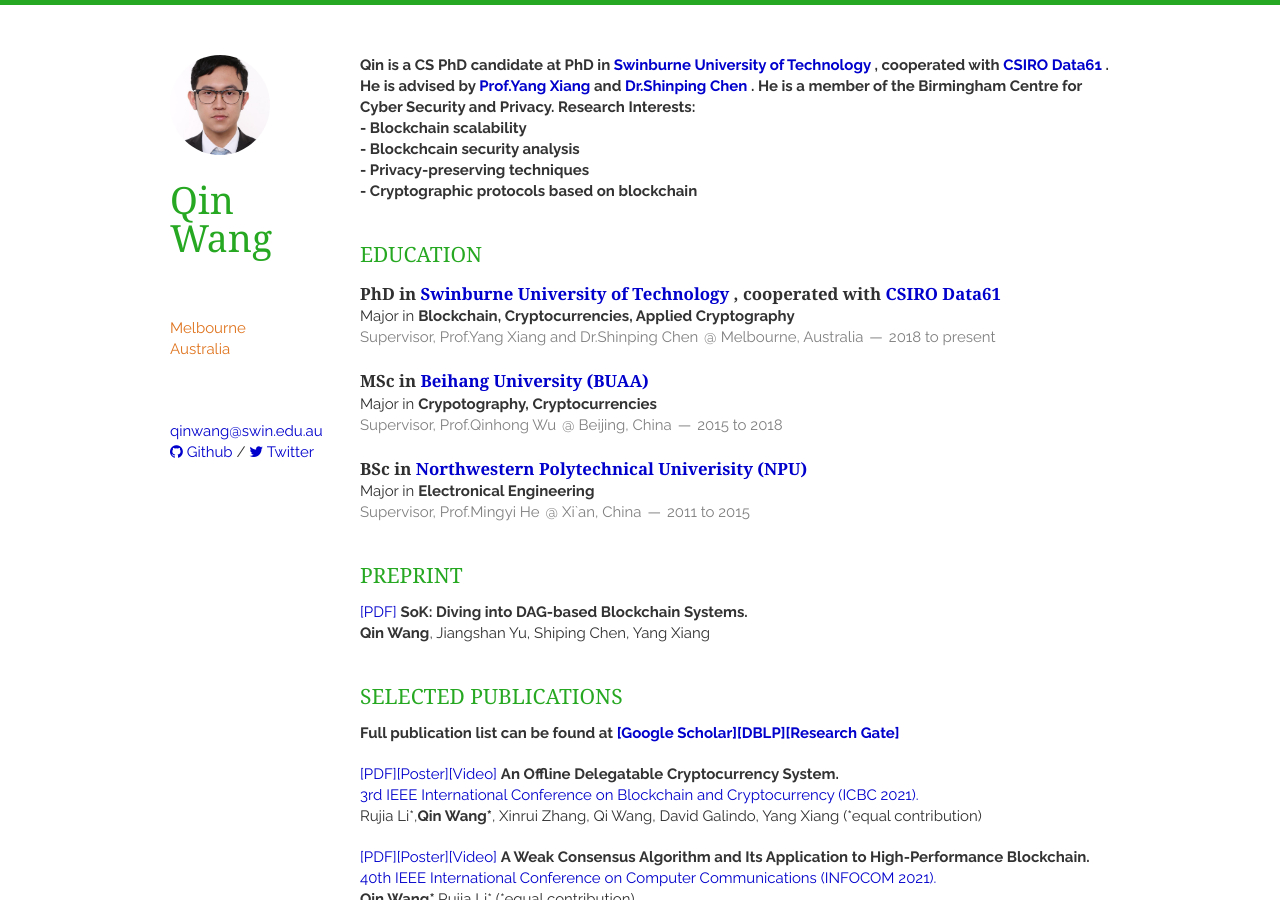
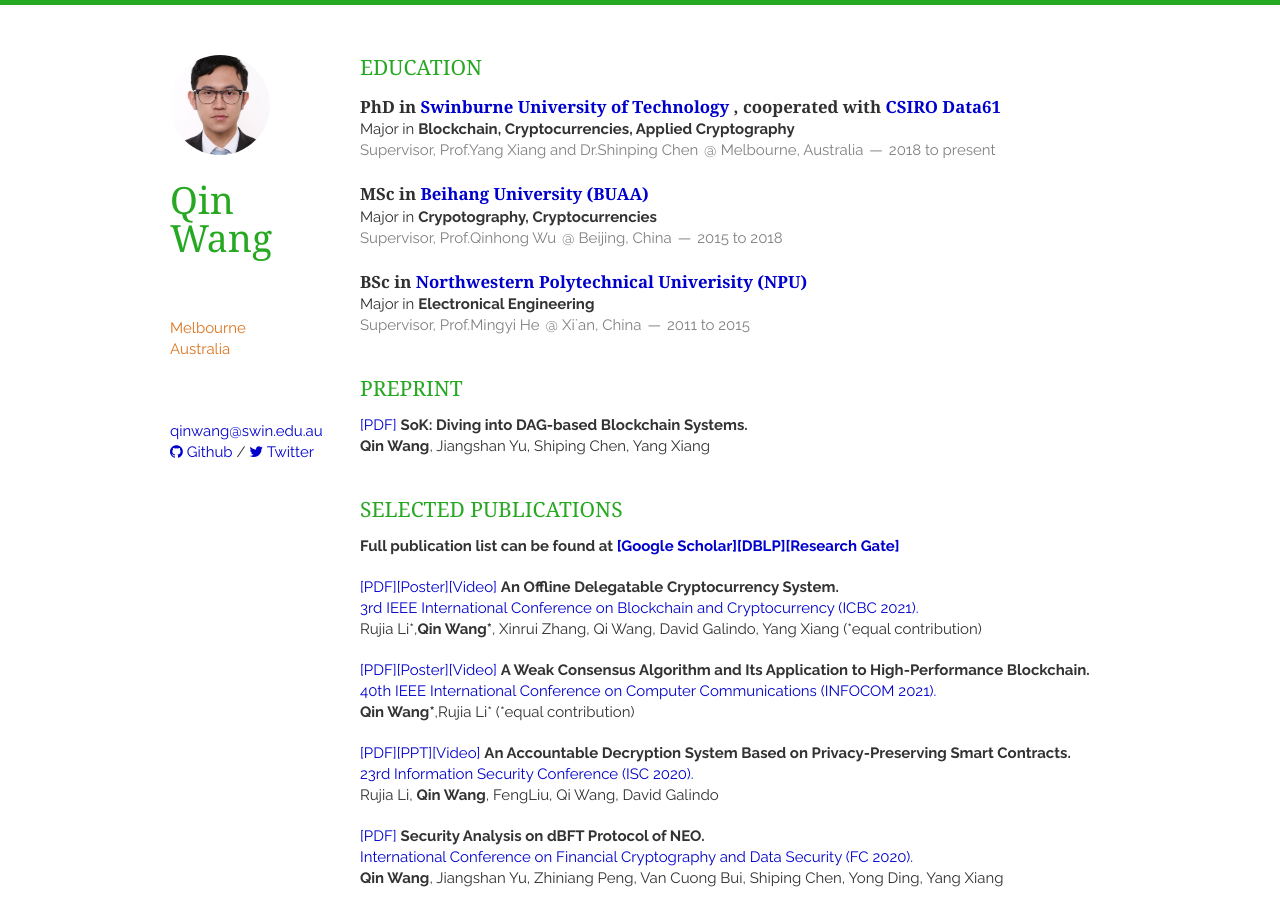
Before and after one commit to AaronWang-git/qinwang-git.github.io, a Jekyll site: the page built from index.html, in a window 1280 px wide and 900 px high. Built offline with Jekyll 4.4.1, drawn with Linux system fonts in a browser that asks for light colours; nearby versions of some CDN libraries; the list of posts is cut into pages by our own code.

Commit message:
Update education.html

```diff
--- a/_includes/education.html
+++ b/_includes/education.html
@@ -1,21 +1,3 @@
-<section class="thirteen columns">
-
-<article>
-<strong>Qin is a CS PhD candidate at PhD in <a href="https://www.swinburne.edu.au/"> Swinburne University of Technology </a>, cooperated with  <a href="https://data61.csiro.au"> CSIRO Data61 </a>. He is advised by <a href="http://nsclab.org/yang/"> Prof.Yang Xiang </a> and <a href="https://www.cse.unsw.edu.au/~z9195738/"> Dr.Shinping Chen </a>. He is a member of the Birmingham Centre for Cyber Security and Privacy.
-
-Research Interests:
-
-<br> - Blockchain scalability
-<br> - Blockchcain security analysis
-<br> - Privacy-preserving techniques
-<br> - Cryptographic protocols based on blockchain
-</strong>
-</article>
-
-</section>
-
-
-
 <section class="thirteen columns">
     <h1>Education</h1>
 
```
